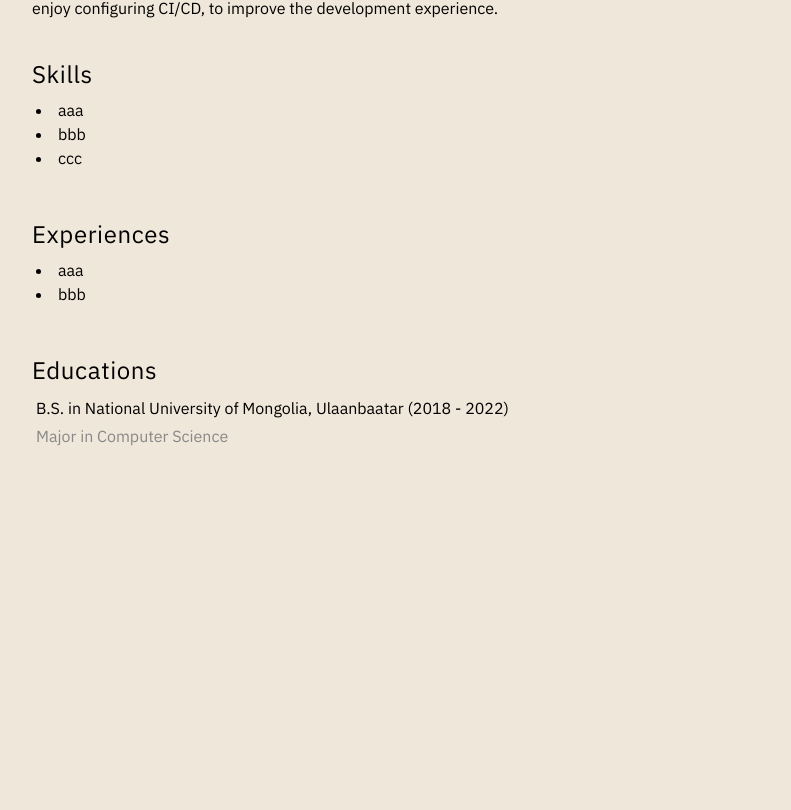
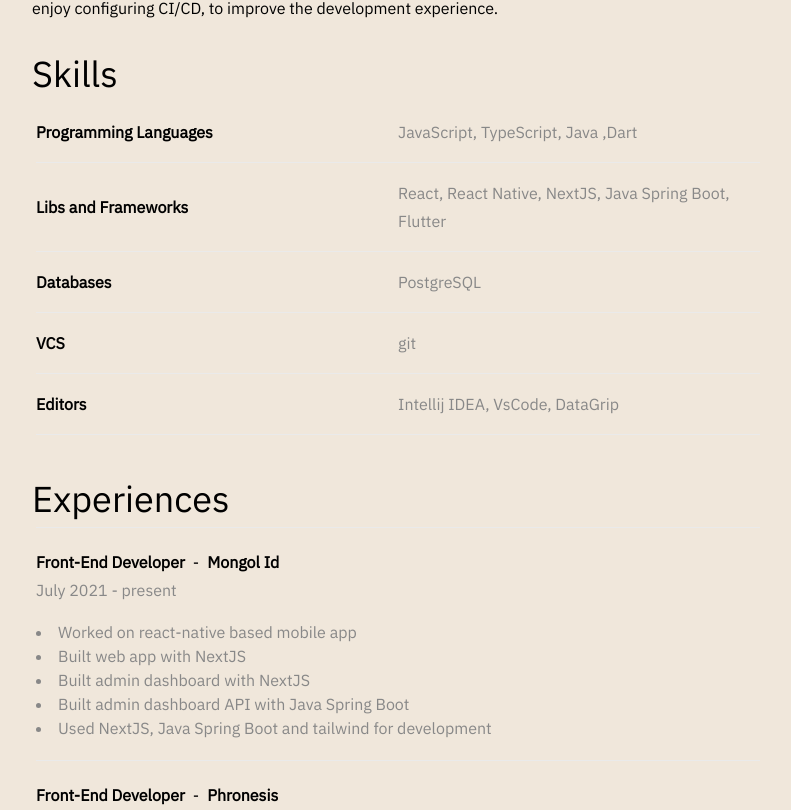
Before and after one commit to gk37497/nnnn, a Next.js app: page /resume in a window 1280 px wide. Shown: the part 370-1180 px from the top of the page, without its empty margins (244-1035 px from the left). Before the commit the page ends 992 px from the top, so only its background shows below. Built offline with nearby package versions, Linux system fonts and the light colour scheme.

Commit message:
some changes

```diff
--- a/src/components/ui/Page/Page.tsx
+++ b/src/components/ui/Page/Page.tsx
@@ -10,16 +10,24 @@ export type PageProps = {
   heading?: string;
   className?: string;
   title?: string;
+  titleHidden?: boolean;
 };
 
-const Page: React.FC<PageProps> = ({ children, className, title }) => {
+const Page: React.FC<PageProps> = ({
+  children,
+  className,
+  title,
+  titleHidden = false,
+}) => {
   return (
     <>
       <NextSeo title={`${title} ▮ Nnnn`} />
       <div className={clsx(s.root, className)}>
-        <Text className="absolute left-5 top-0">
-          <h2 className="mr-5 max-w-[280px] pt-3 sm:max-w-none">{title}</h2>
-        </Text>
+        {!titleHidden && (
+          <Text className="absolute left-5 top-0">
+            <h2 className="mr-5 max-w-[280px] pt-3 sm:max-w-none">{title}</h2>
+          </Text>
+        )}
         <div className="pt-[44px]">{children}</div>
       </div>
     </>
--- a/src/components/ui/TitledBox/TitledBox.tsx
+++ b/src/components/ui/TitledBox/TitledBox.tsx
@@ -2,7 +2,6 @@ import clsx from 'clsx';
 import type { FC, ReactNode } from 'react';
 import React from 'react';
 
-import { Text } from '../Text';
 import s from './TitledBox.module.css';
 
 type Props = { title: string; children: ReactNode; className?: string };
@@ -10,7 +9,7 @@ type Props = { title: string; children: ReactNode; className?: string };
 export const TitledBox: FC<Props> = ({ title, children, className }) => {
   return (
     <div className={clsx(s.root, { className })}>
-      <Text variant="sectionHeading">{title}</Text>
+      <h3 className="mb-4 text-3xl font-medium lg:text-4xl">{title}</h3>
       <div className={s.child}>{children}</div>
     </div>
   );
--- a/src/pages/about.tsx
+++ b/src/pages/about.tsx
@@ -2,6 +2,23 @@ import Layout from '@/components/common/Layout';
 import { Page } from '@/components/ui/Page';
 import { Text } from '@/components/ui/Text';
 import { TitledBox } from '@/components/ui/TitledBox';
+
+function CareerItem({
+  title,
+  description,
+}: {
+  title: string;
+  description: string;
+}) {
+  return (
+    <li className="border-b border-b-accent-2 py-4">
+      <Text>
+        <p className="font-bold">{title}</p>
+      </Text>
+      <p className="-mt-2 text-accent-5">{description}</p>
+    </li>
+  );
+}
 
 export default function Index() {
   return (
@@ -18,13 +35,18 @@ export default function Index() {
         </TitledBox>
         <TitledBox title="Career">
           <ul>
-            <li>aaa</li>
-            <li>aaa</li>
-            <li>aaa</li>
+            <CareerItem
+              title="Frontend Developer"
+              description="Phronesis Enterprises Sep 2022 - present, Ulaanbaatar (Mongolia)"
+            />
+            <CareerItem
+              title="Mobile and Web Developer"
+              description="MongolId Jun 2021 - present, Ulaanbaatar (Mongolia)"
+            />
           </ul>
         </TitledBox>
         <TitledBox title="What Else?">
-          Occaecat sit pariatur tempor et excepteur incididunt sit ad.
+          In my spare time I enjoy taking photos and listening good musics.
         </TitledBox>
       </div>
     </Page>
--- a/src/pages/connect.tsx
+++ b/src/pages/connect.tsx
@@ -7,28 +7,29 @@ import { Text } from '@/components/ui/Text';
 type ItemProps = {
   icon: keyof typeof ICONS;
   text: string;
+  link: string;
 };
 
 const socialLinks: ItemProps[] = [
   {
     text: 'gk37497@gmail.com',
     icon: 'email',
+    link: 'mailto:gk37497@gmail.com',
   },
   {
     text: '/gk37497',
     icon: 'github',
+    link: 'https://github.com/gk37497',
   },
   {
-    text: 'namsrai.ts',
+    text: 'namsrai_____ts',
     icon: 'instagram',
-  },
-  {
-    text: 'Namsraijamts Tserennadmid',
-    icon: 'linkedin',
+    link: 'https://www.instagram.com/namsrai____ts/',
   },
   {
     text: 'nnnn37497',
     icon: 'discord',
+    link: 'https://discordapp.com/users/798134140696395816',
   },
 ];
 
--- a/src/pages/index.tsx
+++ b/src/pages/index.tsx
@@ -5,10 +5,9 @@ import { Text } from '@/components/ui/Text';
 
 export default function Index() {
   return (
-    <Page title="Hello, I'm Nnnn">
+    <Page title="Hello, I'm Namsrai">
       <div className="flex flex-col space-y-5 md:flex-row">
         <div className="w-full space-y-5">
-          <Text variant="large">Hey, I am Nnnn (gk-nnnn).</Text>
           <Text variant="large">
             I am a front-end developer, living in Ulaanbaatar (Mongolia). I love
             trying modern technologies and learning new things.
--- a/src/pages/resume.tsx
+++ b/src/pages/resume.tsx
@@ -3,9 +3,54 @@ import { Page } from '@/components/ui/Page';
 import { Text } from '@/components/ui/Text';
 import { TitledBox } from '@/components/ui/TitledBox';
 
+function SkillItem({ title, content }: { title: string; content: string }) {
+  return (
+    <li className="flex items-center border-b border-accent-2 pt-4">
+      <Text className="w-full">
+        <p className="font-extrabold">{title}</p>
+      </Text>
+      <Text className="w-full">
+        <p className="text-accent-4">{content}</p>
+      </Text>
+    </li>
+  );
+}
+
+type ExperienceItemProps = {
+  title: string;
+  company: string;
+  time: string;
+  companyLink: string;
+  items: string[];
+};
+
+function ExperienceItem({ time, title, company, items }: ExperienceItemProps) {
+  return (
+    <li className="border-t border-t-accent-2 py-5">
+      <div className="flex w-fit items-center justify-start">
+        <Text>
+          <p className="font-bold">{title}</p>
+        </Text>
+        <p className="mx-2 mb-4">-</p>
+        <Text>
+          <p className="font-extrabold">{company}</p>
+        </Text>
+      </div>
+      <Text>
+        <p className="-mt-4 text-accent-4">{time}</p>
+      </Text>
+      <ul className="list-inside list-disc text-accent-4">
+        {items.map((e, i) => (
+          <li key={i}>{e}</li>
+        ))}
+      </ul>
+    </li>
+  );
+}
+
 export default function Index() {
   return (
-    <Page>
+    <Page title="Resume" titleHidden>
       <div className="space-y-5">
         <Text className="space-y-0">
           <h1>Tserennadmid Namsraijamts</h1>
@@ -19,16 +64,51 @@ export default function Index() {
         </Text>
 
         <TitledBox title="Skills">
-          <ul className="list-inside list-disc">
-            <li>aaa</li>
-            <li>bbb</li>
-            <li>ccc</li>
+          <ul>
+            <SkillItem
+              title="Programming Languages"
+              content="JavaScript, TypeScript, Java ,Dart"
+            />
+            <SkillItem
+              title="Libs and Frameworks"
+              content="React, React Native, NextJS, Java Spring Boot, Flutter"
+            />
+            <SkillItem title="Databases" content="PostgreSQL" />
+            <SkillItem title="VCS" content="git" />
+            <SkillItem
+              title="Editors"
+              content="Intellij IDEA, VsCode, DataGrip"
+            />
           </ul>
         </TitledBox>
         <TitledBox title="Experiences">
-          <ul className="list-inside list-disc">
-            <li>aaa</li>
-            <li>bbb</li>
+          <ul>
+            <ExperienceItem
+              company="Mongol Id"
+              companyLink="https://www.mid.mn/"
+              time="July 2021 - present"
+              title="Front-End Developer"
+              items={[
+                'Worked on react-native based mobile app',
+                'Built web app with NextJS',
+                'Built admin dashboard with NextJS',
+                'Built admin dashboard API with Java Spring Boot',
+                'Used NextJS, Java Spring Boot and tailwind for development',
+              ]}
+            />
+
+            <ExperienceItem
+              company="Phronesis"
+              companyLink="https://www.phronesis.mn/"
+              time="Sep 2022 - present (Remote)"
+              title="Front-End Developer"
+              items={[
+                'Built web app with NextJS',
+                'Built e-commerce web app with NextJS',
+                'Built admin dashboard with NextJS',
+                'Used NextJS, Java Spring Boot and tailwind for development',
+              ]}
+            />
           </ul>
         </TitledBox>
         <TitledBox title="Educations">
```
